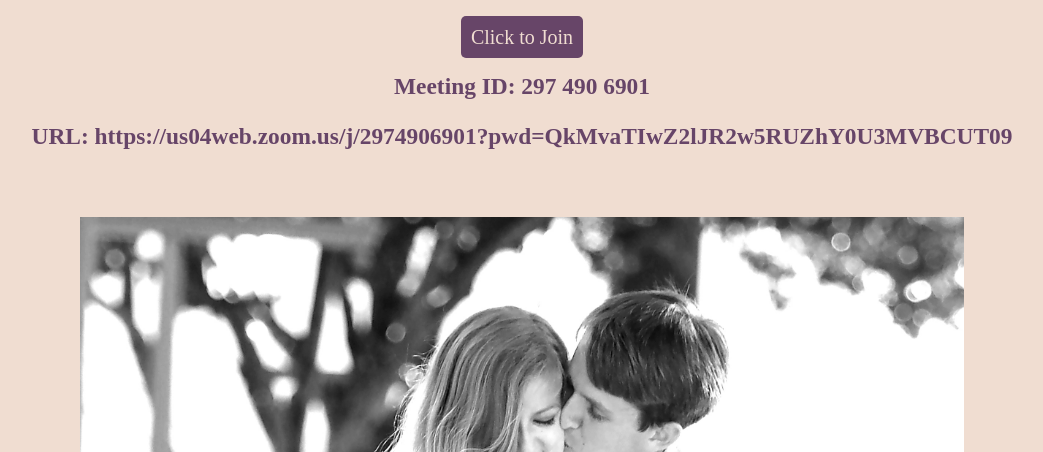
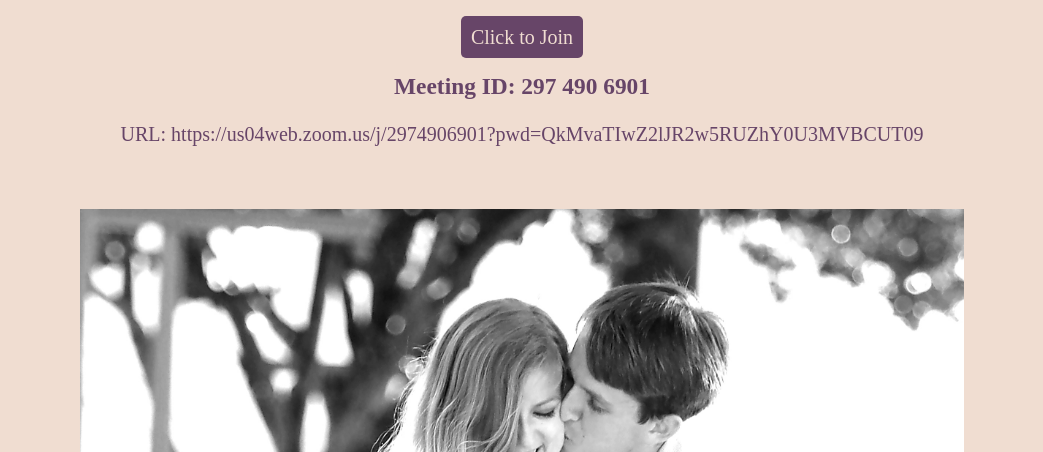
Before and after one commit to kmkinney/kmkinney.github.io, a plain HTML site: page index.html in a window 1280 px wide. Shown: the part 348-800 px from the top of the page, without its empty margins (118-1161 px from the left). Drawn offline with Linux system fonts and the light colour scheme.

Commit message:
font change

```diff
--- a/index.html
+++ b/index.html
@@ -16,7 +16,7 @@
 		<a href="https://us04web.zoom.us/j/2974906901?pwd=QkMvaTIwZ2lJR2w5RUZhY0U3MVBCUT09" class="button">Click to Join</a>
 		</br>
 		<h3>Meeting ID: 297 490 6901</h3>
-		<h3>URL: https://us04web.zoom.us/j/2974906901?pwd=QkMvaTIwZ2lJR2w5RUZhY0U3MVBCUT09</h3>
+		<p>URL: https://us04web.zoom.us/j/2974906901?pwd=QkMvaTIwZ2lJR2w5RUZhY0U3MVBCUT09</p>
 		</br>
 		<div id="image">
 			<img src="kgimg.jpg"></img>
--- a/style.css
+++ b/style.css
@@ -8,7 +8,7 @@ hr{
 	height: 1.5px;
 	max-width: 70%;
 }
-h1,h2,h3{
+h1,h2,h3,p{
 	color : #674568;
 }
 a.button{
```
